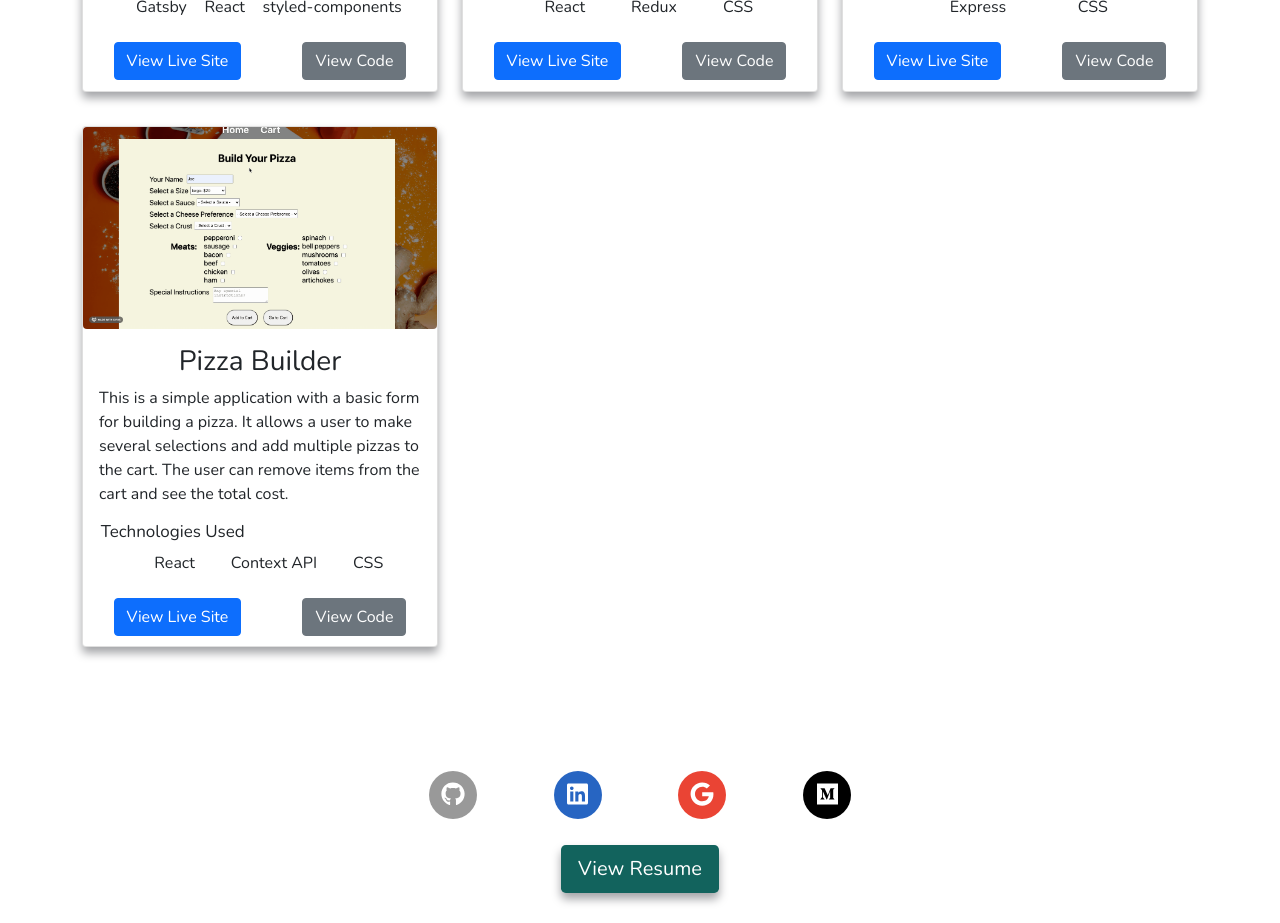
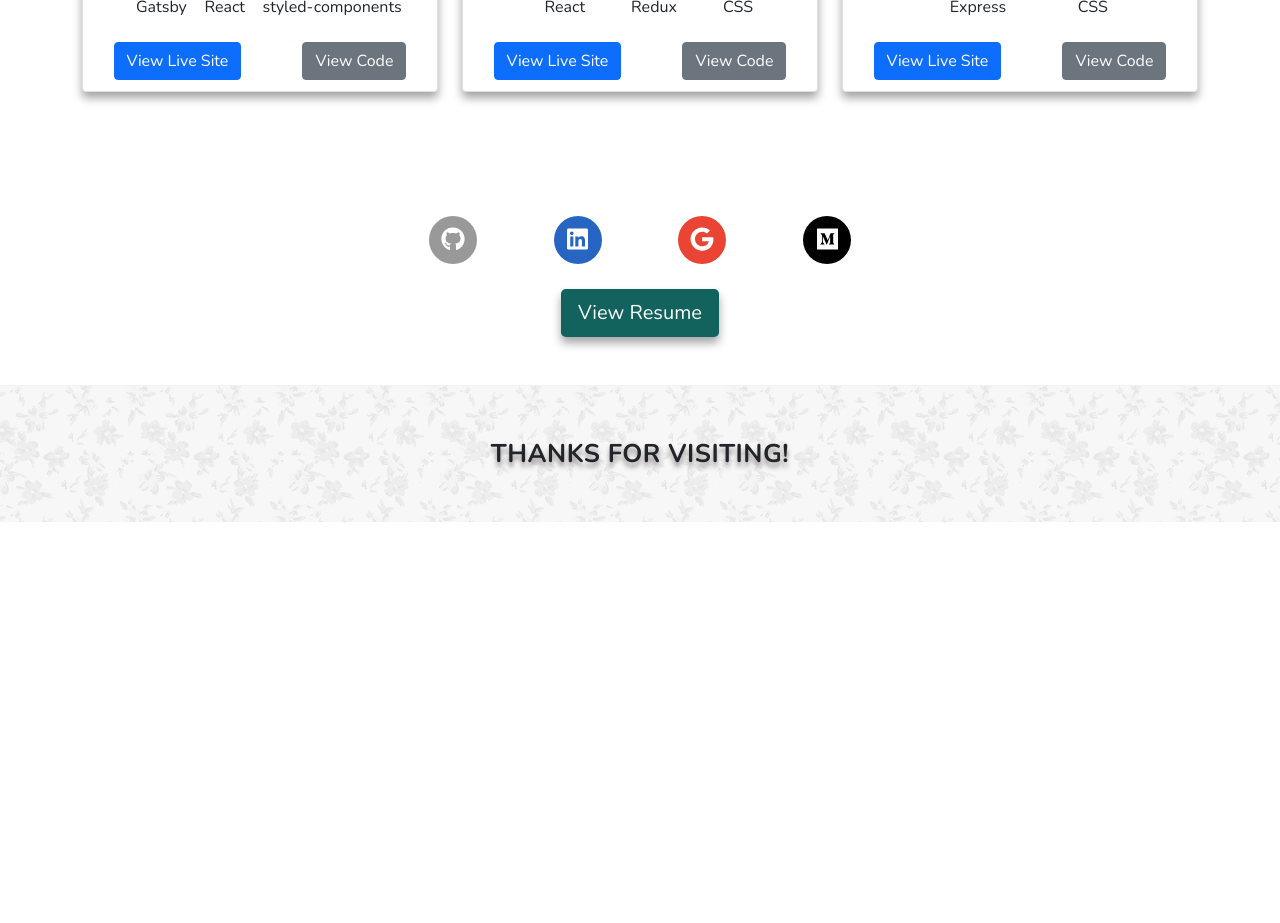
Before and after one commit to sokaeb/portfolio_site, a React (Create React App) app: page / in a window 1280 px wide. Shown: the part 2080-3003 px from the top of the page. After the commit the page ends 2602 px from the top, so only its background shows below. Built offline with nearby package versions, Linux system fonts and the light colour scheme; what react-easy-emoji would draw is missing.

Commit message:
removed one project.

```diff
--- a/src/data.js
+++ b/src/data.js
@@ -2,7 +2,6 @@ import emoji from "react-easy-emoji";
 import homespaceGif from "./images/homespace.gif";
 import nasaGif from "./images/nasa-apod.gif";
 import yelpCampGif from "./images/yelp-camp.gif";
-import pizzaGif from "./images/pizzaGif.gif";
 import { FontAwesomeIcon } from '@fortawesome/react-fontawesome';
 import { faJs, faReact, faCss3Alt, faSass, faHtml5, faNode, faPython } from '@fortawesome/free-brands-svg-icons';
 import { faDatabase, faTable } from '@fortawesome/free-solid-svg-icons';
@@ -119,15 +118,15 @@ projects: [
       "Created an interactive user interface using EJS and a Mongo database to persist campsite data entered by registerd users. Inspired by Yelp.",
     stack: ["EJS", "Bootstrap", "NodeJS", "MongoDB", "Express", "CSS"],
   },
-  {
-    name: "Pizza Builder",
-    video: pizzaGif,
-    liveSite: "https://pizza-maker-app.netlify.app/",
-    code: "https://github.com/sokaeb/pizza-builder",
-    about:
-      "This is a simple application with a basic form for building a pizza. It allows a user to make several selections and add multiple pizzas to the cart. The user can remove items from the cart and see the total cost.",
-    stack: ["React", "Context API", "CSS"],
-  },
+  // {
+  //   name: "Pizza Builder",
+  //   video: pizzaGif,
+  //   liveSite: "https://pizza-maker-app.netlify.app/",
+  //   code: "https://github.com/sokaeb/pizza-builder",
+  //   about:
+  //     "This is a simple application with a basic form for building a pizza. It allows a user to make several selections and add multiple pizzas to the cart. The user can remove items from the cart and see the total cost.",
+  //   stack: ["React", "Context API", "CSS"],
+  // },
   // {
   //   name: "Studio Ghibli Films",
   //   video: ghibliGif,
```
Also changed, not shown: 1 other file (tests, documents, lock files or other folders).
